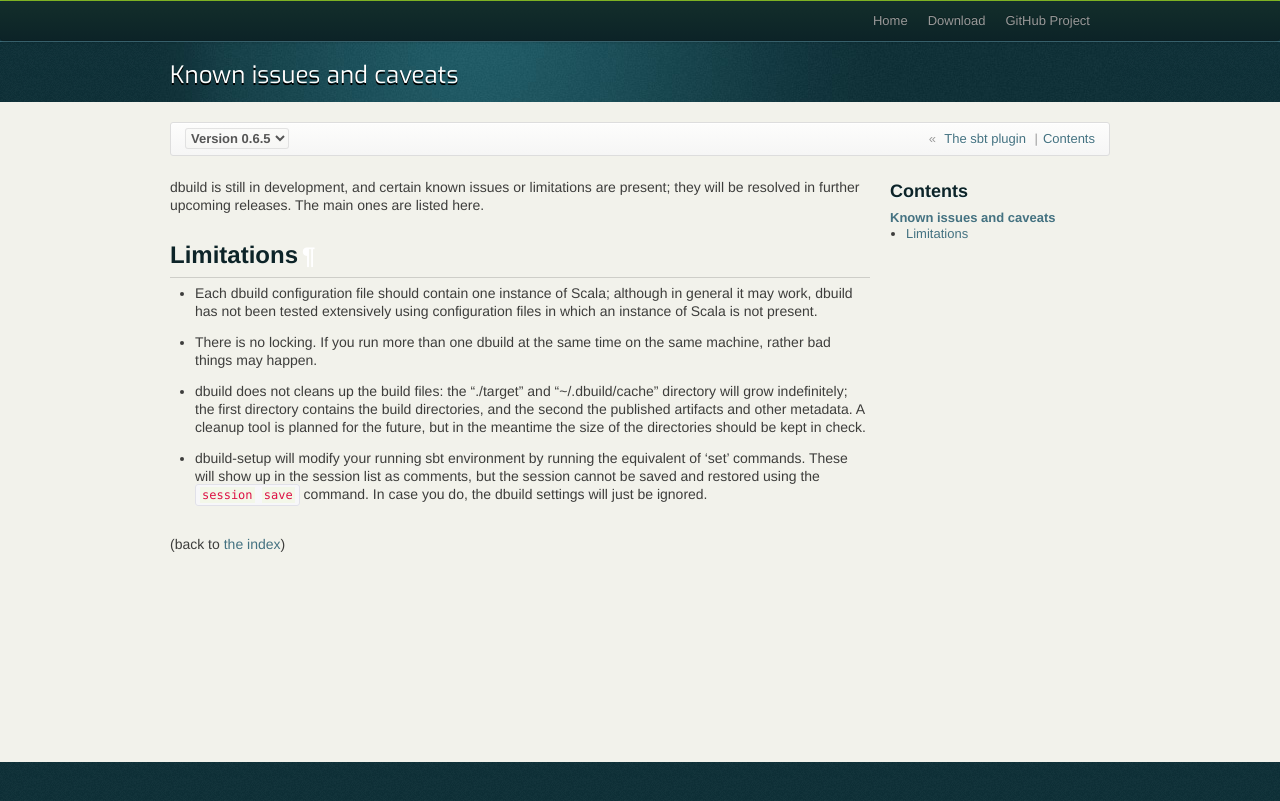
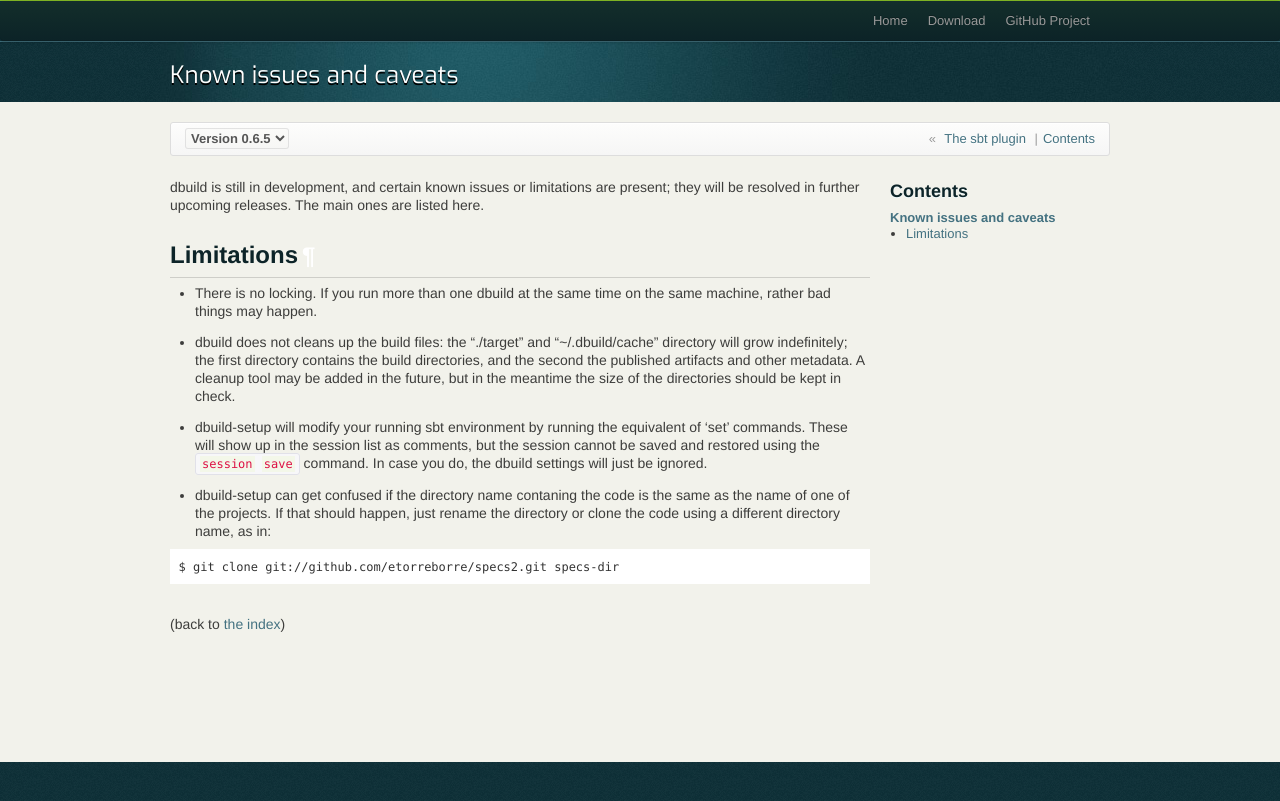
Before and after one commit to lightbend-labs/dbuild, a Sphinx documentation site: the page built from docs/src/sphinx/caveats.rst, in a window 1280 px wide. Shown: the top 801 px of the page. Built offline with Sphinx 7.4.7, drawn with Linux system fonts in a browser that asks for light colours.

Commit message:
Documenting dbuild-setup caveat. Closes #66

```diff
--- a/docs/src/sphinx/caveats.rst
+++ b/docs/src/sphinx/caveats.rst
@@ -7,22 +7,26 @@
 Limitations
 -----------
 
-- Each dbuild configuration file should contain one instance of Scala; although in general it may
-  work, dbuild has not been tested extensively using configuration files in which an instance of
-  Scala is not present.
-
 - There is no locking. If you run more than one dbuild at the same time on the same machine, rather
   bad things may happen.
 
 - dbuild does not cleans up the build files: the "./target" and "~/.dbuild/cache" directory will grow indefinitely; the first
   directory contains the build directories, and the second the published artifacts and other metadata.
-  A cleanup tool is planned for the future, but in the meantime the size of the directories should be
+  A cleanup tool may be added in the future, but in the meantime the size of the directories should be
   kept in check.
 
 - dbuild-setup will modify your running sbt environment by running the equivalent of 'set' commands. These
   will show up in the session list as comments, but the session cannot be saved and restored using the
   `session save` command. In case you do, the dbuild settings will just be ignored.
 
+- dbuild-setup can get confused if the directory name contaning the code is the same as the name of one
+  of the projects. If that should happen, just rename the directory or clone the code using a different
+  directory name, as in:
+
+.. code-block:: text
+
+  $ git clone git://github.com/etorreborre/specs2.git specs-dir
+
 |
 
 (back to :doc:`the index <index>`)
```
